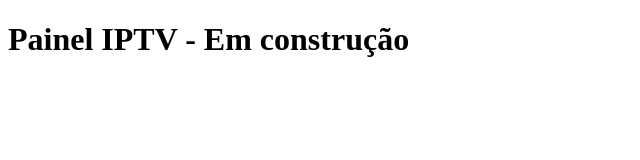
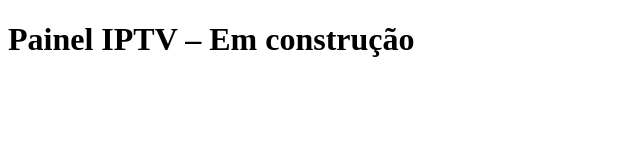
Before and after one commit to Petruco02/painel-iptv, a plain HTML site: page index.html in a window 1280 px wide. Shown: the whole page, without its empty margins (0-640 px from the left). Drawn offline with Linux system fonts and the light colour scheme.

Commit message:
Update index.html

```diff
--- a/index.html
+++ b/index.html
@@ -5,6 +5,8 @@
   <title>Painel IPTV</title>
 </head>
 <body>
-  <h1>Painel IPTV - Em construção</h1>
+
+  <h1>Painel IPTV – Em construção</h1>
+
 </body>
 </html>
```
